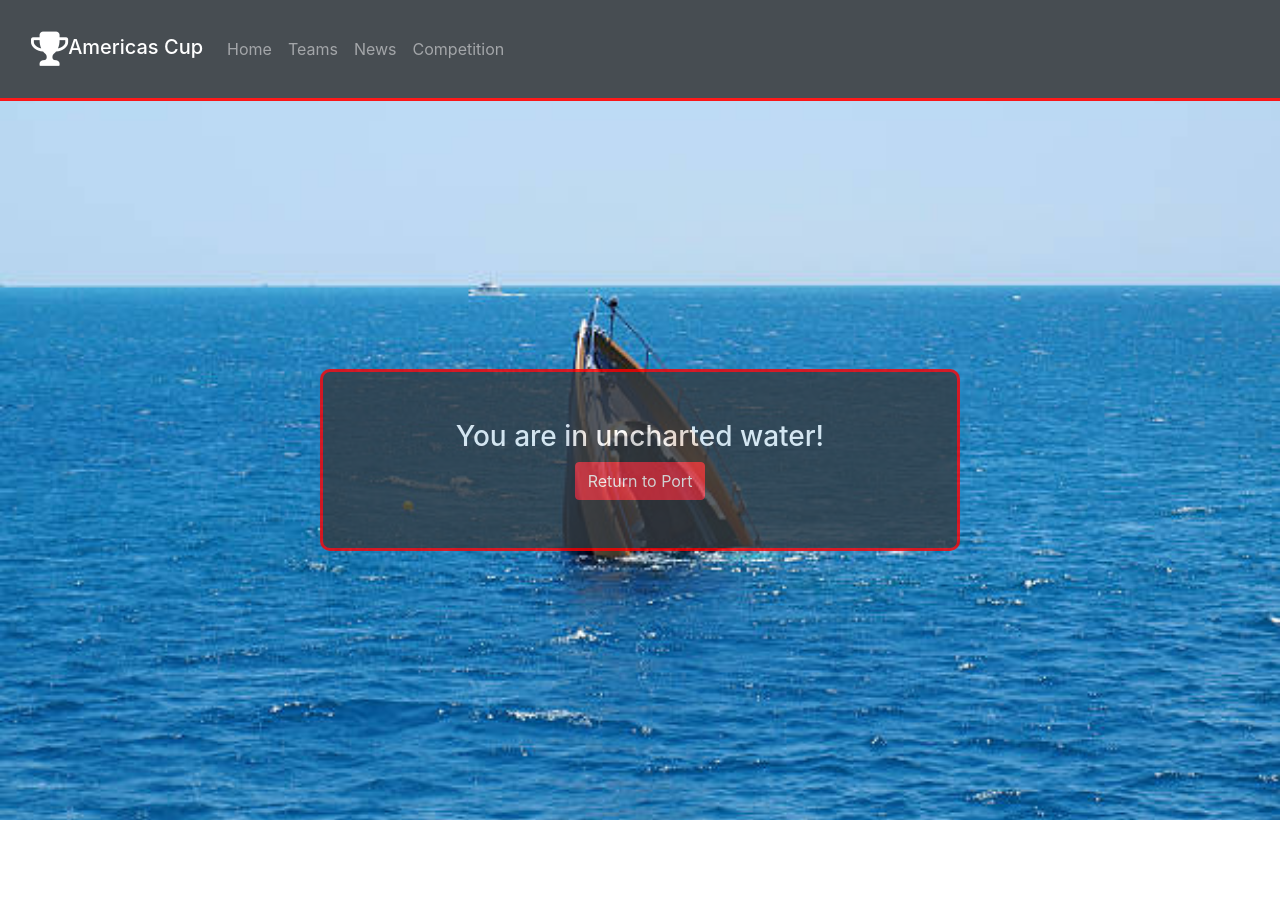
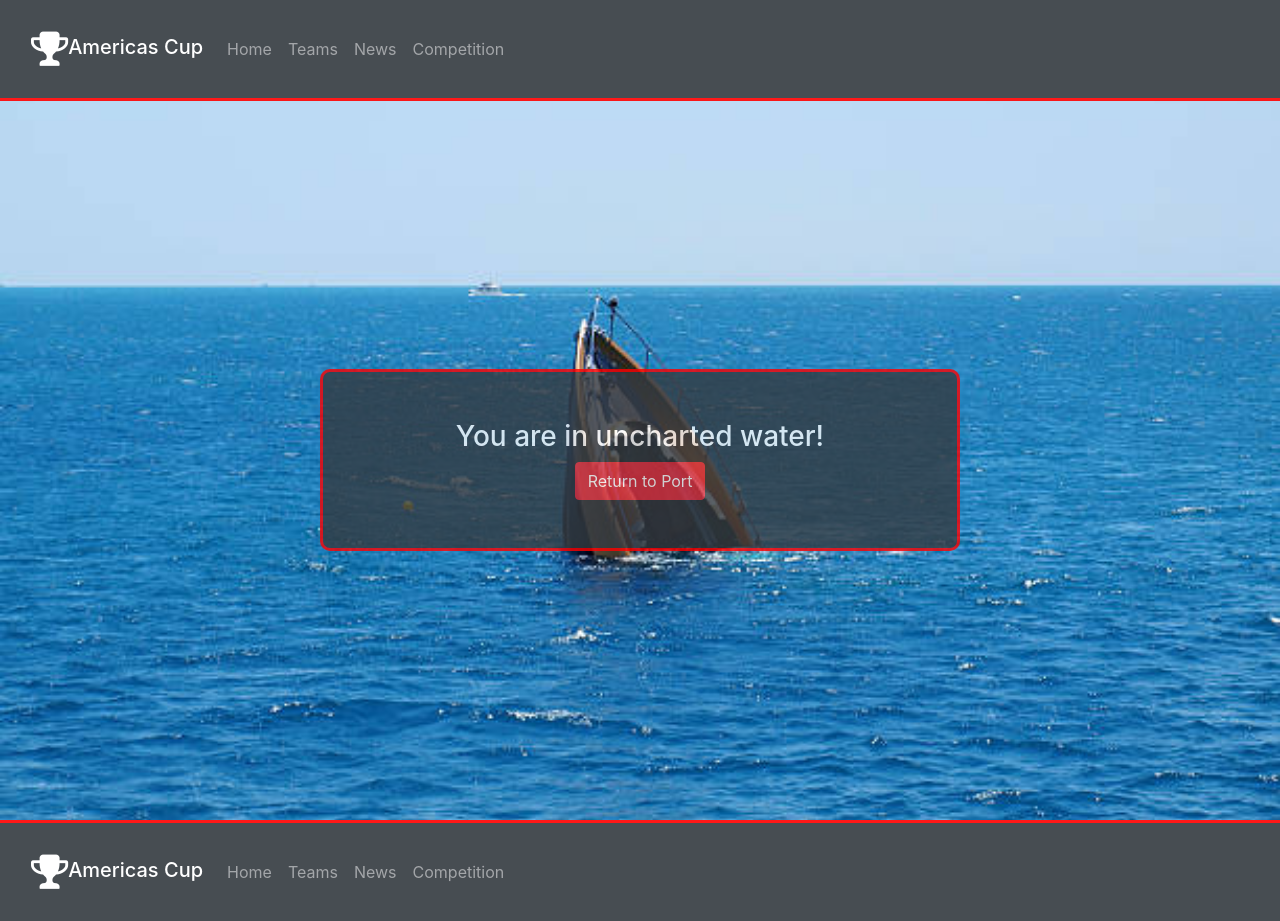
Before and after one commit to johnj974/americas-cup, an Angular app: page /not-found in a window 1280 px wide. Before the commit the page ends 820 px from the top, so only its background shows below. Built offline with nearby package versions, Linux system fonts and the light colour scheme.

Commit message:
footer component added, additions to home

```diff
--- a/src/app/app.component.html
+++ b/src/app/app.component.html
@@ -1,2 +1,3 @@
 <app-navbar></app-navbar>
 <router-outlet></router-outlet>
+<app-footer></app-footer>
--- a/src/app/app.module.ts
+++ b/src/app/app.module.ts
@@ -10,6 +10,7 @@ import { PageNotFoundComponent } from './page-not-found/page-not-found.component
 import { NewsComponent } from './news/news.component';
 import { CompetitionComponent } from './competition/competition.component';
 import { FormsModule } from '@angular/forms';
+import { FooterComponent } from './footer/footer.component';
 
 @NgModule({
   declarations: [
@@ -20,6 +21,7 @@ import { FormsModule } from '@angular/forms';
     PageNotFoundComponent,
     NewsComponent,
     CompetitionComponent,
+    FooterComponent,
   ],
   imports: [BrowserModule, AppRoutingModule, FormsModule],
   providers: [],
--- /dev/null
+++ b/src/app/footer/footer.component.css
@@ -0,0 +1,17 @@
+.navbar {
+  border-top: 3px solid red;
+  opacity: 0.9;
+}
+.active.left {
+  border-bottom: 1px solid red;
+  border-left: 1px solid red;
+}
+
+.active.right {
+  border-bottom: 1px solid red;
+  border-right: 1px solid red;
+}
+
+.nav-link {
+  padding-left: 5px;
+}
--- /dev/null
+++ b/src/app/footer/footer.component.html
@@ -0,0 +1,38 @@
+<nav class="navbar navbar-expand-lg navbar-dark bg-dark py-4">
+  <div class="container-fluid">
+    <span class="navbar-brand mb-0 h1"
+      ><i class="fa fa-2x fa-trophy align-middle"></i>Americas Cup</span
+    >
+    <button
+      class="navbar-toggler"
+      type="button"
+      data-bs-toggle="collapse"
+      data-bs-target="#navbarNav"
+      aria-controls="navbarNav"
+      aria-expanded="false"
+      aria-label="Toggle navigation"
+    >
+      <span class="navbar-toggler-icon"></span>
+    </button>
+    <div class="collapse navbar-collapse" id="navbarNav">
+      <ul class="navbar-nav">
+        <li
+          class="nav-item"
+          [routerLinkActiveOptions]="{ exact: true }"
+          routerLinkActive="active right"
+        >
+          <a class="nav-link" routerLink="/">Home</a>
+        </li>
+        <li class="nav-item" routerLinkActive="active right">
+          <a class="nav-link" routerLink="teams">Teams</a>
+        </li>
+        <li class="nav-item" routerLinkActive="active left">
+          <a class="nav-link" routerLink="news">News</a>
+        </li>
+        <li class="nav-item" routerLinkActive="active left">
+          <a class="nav-link ps-3" routerLink="competition">Competition</a>
+        </li>
+      </ul>
+    </div>
+  </div>
+</nav>
--- /dev/null
+++ b/src/app/footer/footer.component.ts
@@ -0,0 +1,15 @@
+import { Component, OnInit } from '@angular/core';
+
+@Component({
+  selector: 'app-footer',
+  templateUrl: './footer.component.html',
+  styleUrls: ['./footer.component.css']
+})
+export class FooterComponent implements OnInit {
+
+  constructor() { }
+
+  ngOnInit(): void {
+  }
+
+}
--- a/src/app/home/home.component.css
+++ b/src/app/home/home.component.css
@@ -13,10 +13,13 @@
 
 .a {
   grid-area: 1 / 3 / 6 / 12;
-  background-color: green;
+  background-image: url(../../assets/images/americas-bow.jpg);
 }
 .a-main {
   grid-area: 2 / 2 / 3 / 5;
+}
+.a-text {
+  grid-area: 3 / 3 / 5 / 6;
 }
 
 .b {
@@ -57,7 +60,10 @@
 
 .f {
   grid-area: 18 / 1 / 25 / 11;
-  background-color: darkgoldenrod;
+  background-image: url(../../assets/images/italy3-boat.jpg);
+  background-size: cover;
+  background-repeat: no-repeat;
+  background-position: center;
 }
 .f-main {
   grid-area: 20 / 9 / 22 / 12;
--- a/src/app/home/home.component.html
+++ b/src/app/home/home.component.html
@@ -5,6 +5,7 @@
   <div class="grid">
     <div class="box a"></div>
     <h3 class="box a-main">Grid A Heading</h3>
+    <p class="box a-text">Grid A text</p>
     <div class="box b"></div>
     <h3 class="box b-main">Grid B Heading</h3>
     <div class="box c"></div>
```
Also changed, not shown: src/assets/images/italy3-boat.jpg (added).
